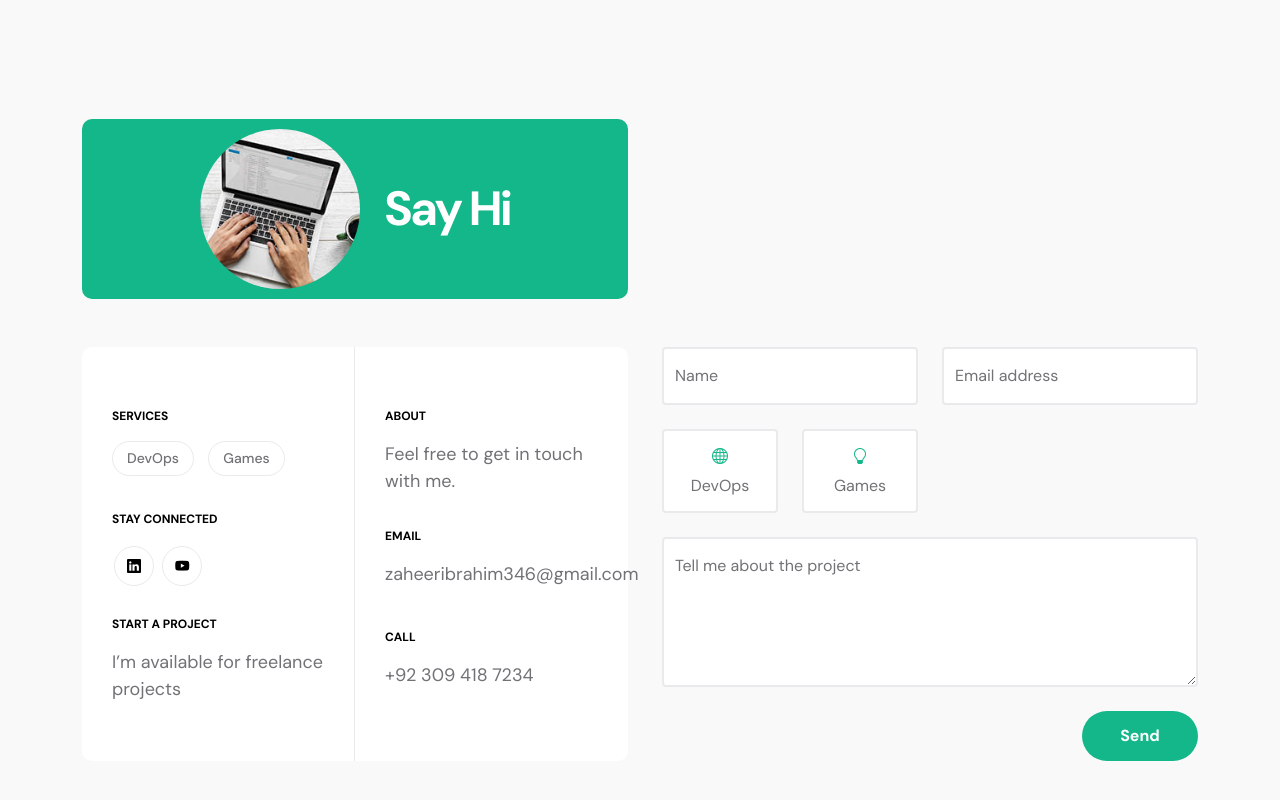
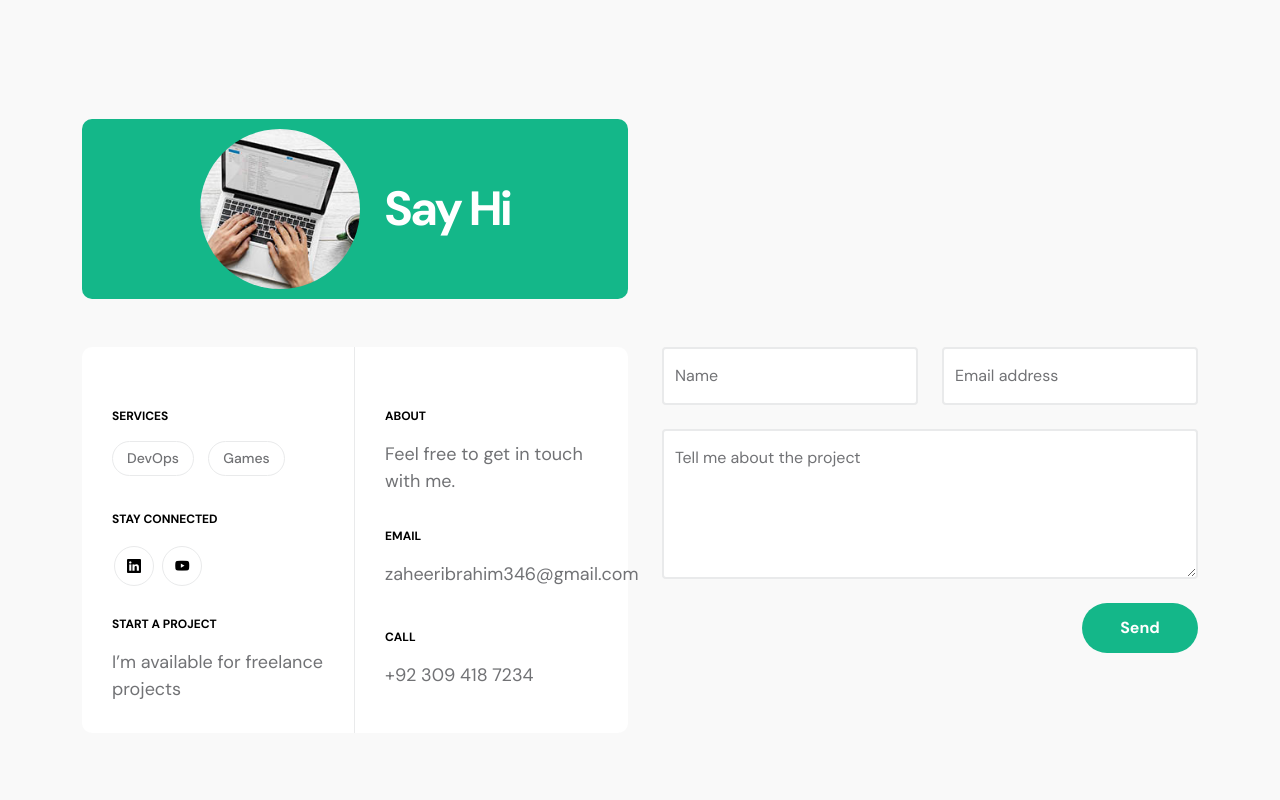
Before and after one commit to ibrahim-zaheer/portfolioWebsiteCode, a plain HTML site: page index.html in a window 1280 px wide. Shown: the part 5381-6181 px from the top of the page. Drawn offline with Linux system fonts and the light colour scheme.

Commit message:
form is added

```diff
--- a/index.html
+++ b/index.html
@@ -438,117 +438,66 @@ https://templatemo.com/tm-578-first-portfolio
             <section class="contact section-padding" id="section_5">
                 <div class="container">
                     <div class="row">
-
                         <div class="col-lg-6 col-md-8 col-12">
                             <div class="section-title-wrap d-flex justify-content-center align-items-center mb-5">
                                 <img src="images/aerial-view-man-using-computer-laptop-wooden-table.jpg" class="avatar-image img-fluid" alt="">
-
                                 <h2 class="text-white ms-4 mb-0">Say Hi</h2>
                             </div>
                         </div>
 
                         <div class="clearfix"></div>
 
+                        <!-- Contact Info Section -->
                         <div class="col-lg-3 col-md-6 col-12 pe-lg-0">
                             <div class="contact-info contact-info-border-start d-flex flex-column">
                                 <strong class="site-footer-title d-block mb-3">Services</strong>
-
                                 <ul class="footer-menu">
                                     <li class="footer-menu-item"><a href="#" class="footer-menu-link">DevOps</a></li>
-
                                     <li class="footer-menu-item"><a href="#" class="footer-menu-link">Games</a></li>
-
-
                                 </ul>
-
                                 <strong class="site-footer-title d-block mt-4 mb-3">Stay connected</strong>
-
                                 <ul class="social-icon">
                                     <li class="social-icon-item"><a href="https://www.linkedin.com/in/ibrahim-zaheer-88155421a/" class="social-icon-link bi-linkedin"></a></li>
-
                                     <li class="social-icon-item"><a href="https://www.youtube.com/@DevopsTechnologies" class="social-icon-link bi-youtube"></a></li>
                                 </ul>
-
                                 <strong class="site-footer-title d-block mt-4 mb-3">Start a project</strong>
-
                                 <p class="mb-0">I’m available for freelance projects</p>
                             </div>
                         </div>
 
+                        <!-- About Section -->
                         <div class="col-lg-3 col-md-6 col-12 ps-lg-0">
                             <div class="contact-info d-flex flex-column">
                                 <strong class="site-footer-title d-block mb-3">About</strong>
-
-                                    <p class="mb-2">
-                                        Feel free to get in touch with me.
-                              </p>
-
+                                <p class="mb-2">Feel free to get in touch with me.</p>
                                 <strong class="site-footer-title d-block mt-4 mb-3">Email</strong>
-
-                                    <p>
-                                        <a href="mailto:zaheeribrahim346@gmail.com">
-                                            zaheeribrahim346@gmail.com
-                                        </a>
-                                    </p>
-
+                                <p><a href="mailto:zaheeribrahim346@gmail.com">zaheeribrahim346@gmail.com</a></p>
                                 <strong class="site-footer-title d-block mt-4 mb-3">Call</strong>
-
-                                    <p class="mb-0">
-                                        <a href="tel: +92 309 418 7234">
-                                            +92 309 418 7234
-                                        </a>
-                                    </p>
+                                <p class="mb-0"><a href="tel:+92 309 418 7234">+92 309 418 7234</a></p>
                             </div>
                         </div>
 
+                        <!-- Form Section -->
                         <div class="col-lg-6 col-12 mt-5 mt-lg-0">
-                                <form action="#" method="get" class="custom-form contact-form" role="form">
+                            <form action="https://formspree.io/f/mgvewkkw" method="POST" class="custom-form contact-form" role="form">
                                 <div class="row">
                                     <div class="col-lg-6 col-md-6 col-12">
                                         <div class="form-floating">
                                             <input type="text" name="name" id="name" class="form-control" placeholder="Name" required="">
-
                                             <label for="floatingInput">Name</label>
                                         </div>
                                     </div>
 
                                     <div class="col-lg-6 col-md-6 col-12">
                                         <div class="form-floating">
-                                                <input type="email" name="email" id="email" pattern="[^ @]*@[^ @]*" class="form-control" placeholder="Email address" required="">
-
+                                            <input type="email" name="email" id="email" class="form-control" placeholder="Email address" required="">
                                             <label for="floatingInput">Email address</label>
                                         </div>
                                     </div>
 
-                                        <div class="col-lg-3 col-md-6 col-6">
-                                            <div class="form-check form-check-inline">
-                                                <input name="website" type="checkbox" class="form-check-input" id="inlineCheckbox1" value="1">
-
-                                                <label class="form-check-label" for="inlineCheckbox1">
-                                                    <i class="bi-globe form-check-icon"></i>
-                                                    <span class="form-check-label-text">DevOps</span>
-                                                </label>
-                                          </div>
-                                        </div>
-
-                                        <div class="col-lg-3 col-md-6 col-6">
-                                            <div class="form-check form-check-inline">
-                                                <input name="branding" type="checkbox" class="form-check-input" id="inlineCheckbox2" value="1">
-
-                                                <label class="form-check-label" for="inlineCheckbox2">
-                                                    <i class="bi-lightbulb form-check-icon"></i>
-                                                    <span class="form-check-label-text">Games</span>
-                                                </label>
-                                            </div>
-                                        </div>
-
-
-
-
                                     <div class="col-lg-12 col-12">
                                         <div class="form-floating">
-                                                <textarea class="form-control" id="message" name="message" placeholder="Tell me about the project"></textarea>
-
+                                            <textarea class="form-control" id="message" name="message" placeholder="Tell me about the project" required></textarea>
                                             <label for="floatingTextarea">Tell me about the project</label>
                                         </div>
                                     </div>
@@ -556,15 +505,13 @@ https://templatemo.com/tm-578-first-portfolio
                                     <div class="col-lg-3 col-12 ms-auto">
                                         <button type="submit" class="form-control">Send</button>
                                     </div>
-
                                 </div>
                             </form>
-                            </div>
-
                         </div>
                     </div>
                 </div>
             </section>
+
 
         </main>
 
```
Lines whose indentation alone changed are shown as unchanged.
